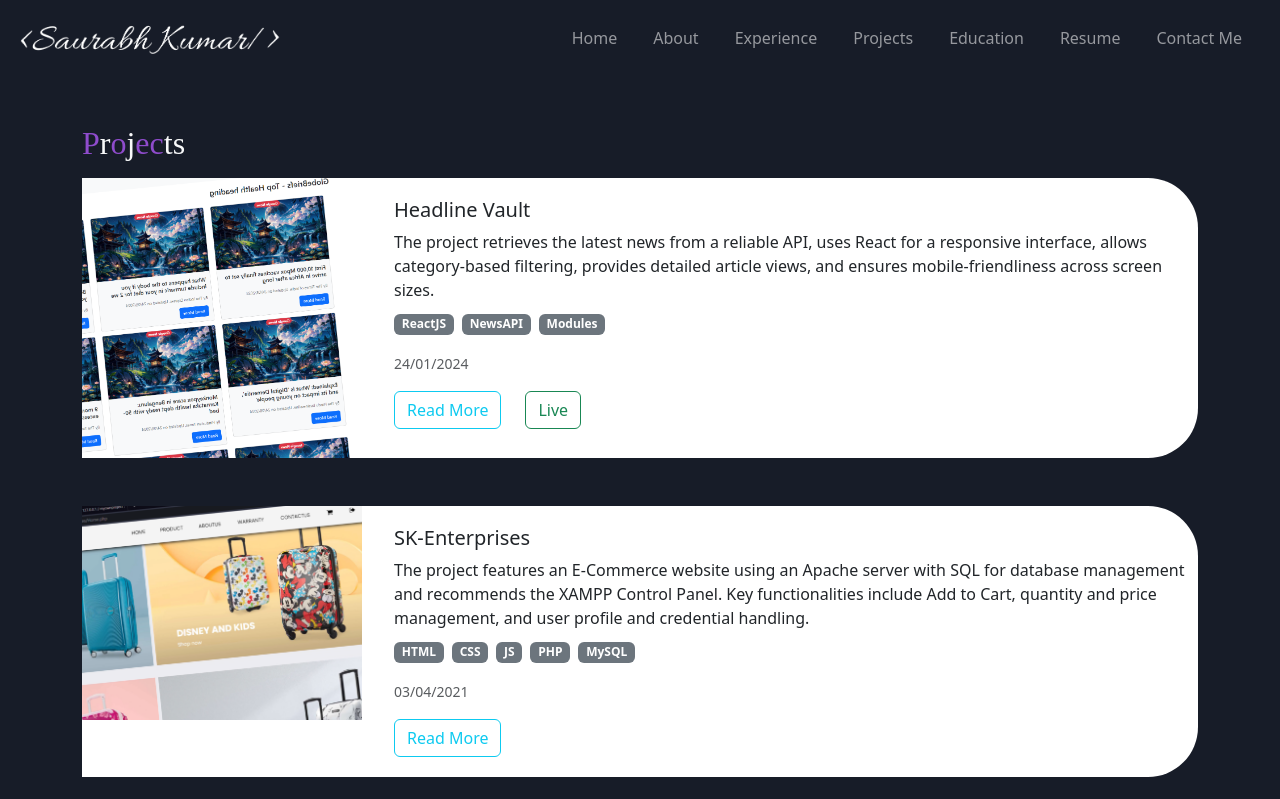
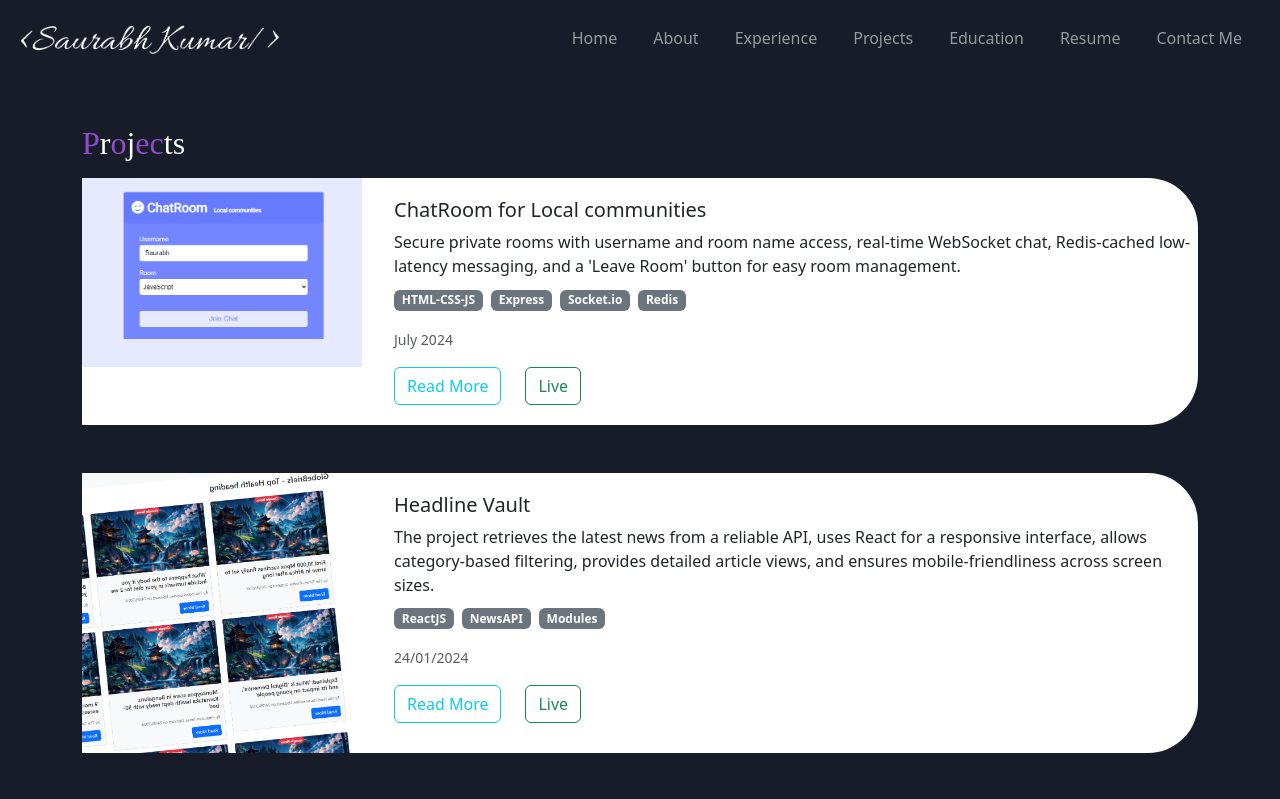
Before and after one commit to SaurabhKumarDev/Portfolio, a React (Create React App) app: page /project in a window 1280 px wide. Shown: the top 799 px of the page. Built offline with nearby package versions, Linux system fonts and the light colour scheme; a web font is replaced by a local one.

Commit message:
Add project ChatRoom

```diff
--- a/src/assets/json/Project.js
+++ b/src/assets/json/Project.js
@@ -1,4 +1,13 @@
 export const projectData = [
+    {
+        "projectName": "ChatRoom for Local communities",
+        "repositoryLink": "https://github.com/SaurabhKumarDev/ChatRoom",
+        "image": require("../image/project/ChatRoom.png"),
+        "liveProjectLink": "https://chatroom-vre3.onrender.com/",
+        "technologiesUsed": ["HTML-CSS-JS","Express","Socket.io", "Redis"],
+        "createdDate": "July 2024",
+        "description": "Secure private rooms with username and room name access, real-time WebSocket chat, Redis-cached low-latency messaging, and a 'Leave Room' button for easy room management."
+    },
     {
         "projectName": "Headline Vault",
         "repositoryLink": "https://github.com/SaurabhKumarDev/Headline-Vault",
```
Also changed, not shown: src/assets/image/project/ChatRoom.png (added).
